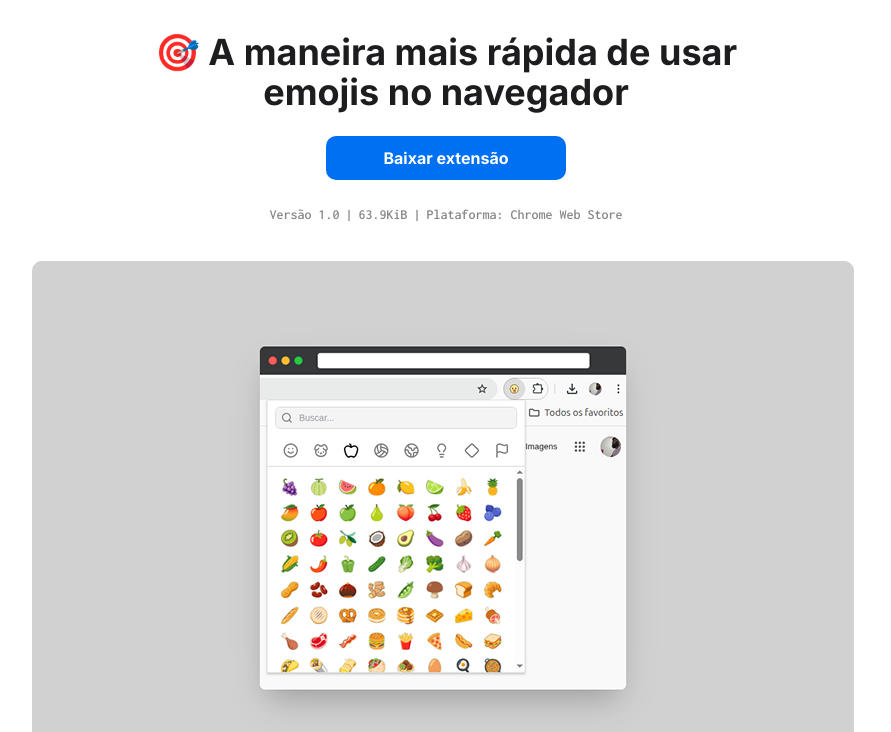
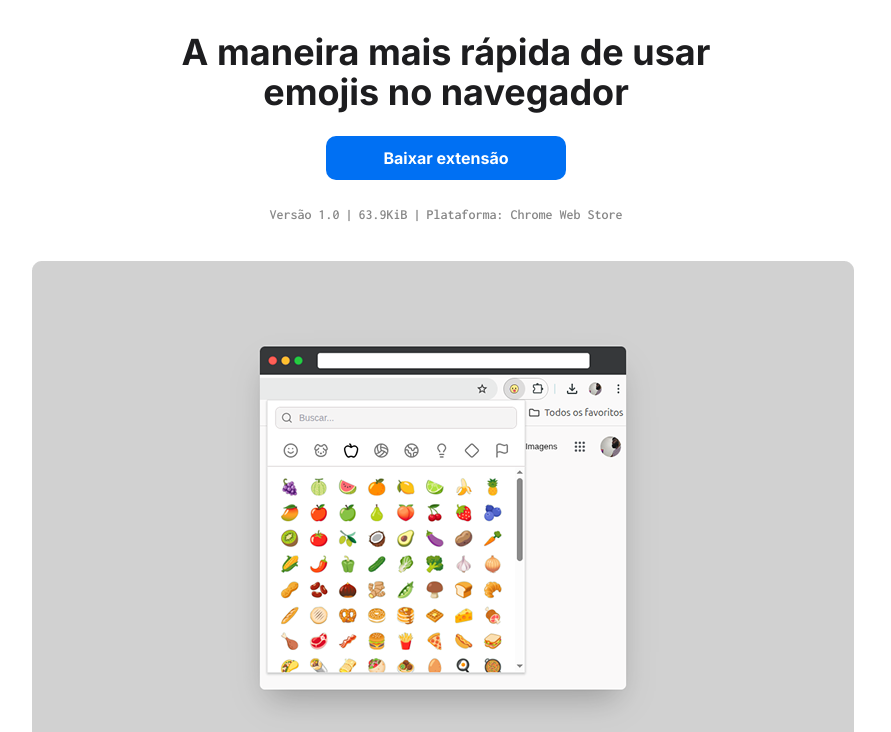
Before and after one commit to ClodoaldoDantas/emoji-copy, an Astro site: page / in a window 1280 px wide. Shown: the part 68-800 px from the top of the page, without its empty margins (194-1085 px from the left). Built offline with nearby package versions, Linux system fonts and the light colour scheme; Astro itself is replaced by a stand-in of ours.

Commit message:
Remove emoji from the hero title for a cleaner presentation

```diff
--- a/src/partials/Hero.astro
+++ b/src/partials/Hero.astro
@@ -7,7 +7,7 @@ import { appInfo } from '../data/app-info'
 
 <section class="hero">
   <div class="hero-content container">
-    <h1>🎯 A maneira mais rápida de usar emojis no navegador</h1>
+    <h1>A maneira mais rápida de usar emojis no navegador</h1>
     <ActionLink href={appInfo.url}>Baixar extensão</ActionLink>
 
     <div class="hero-info">
```
